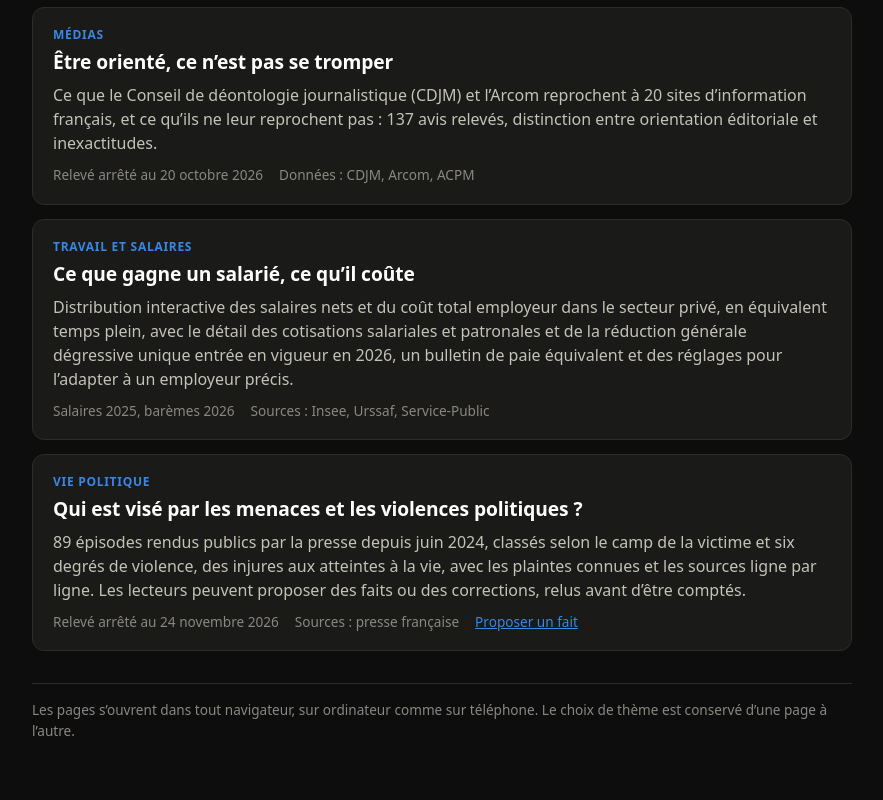
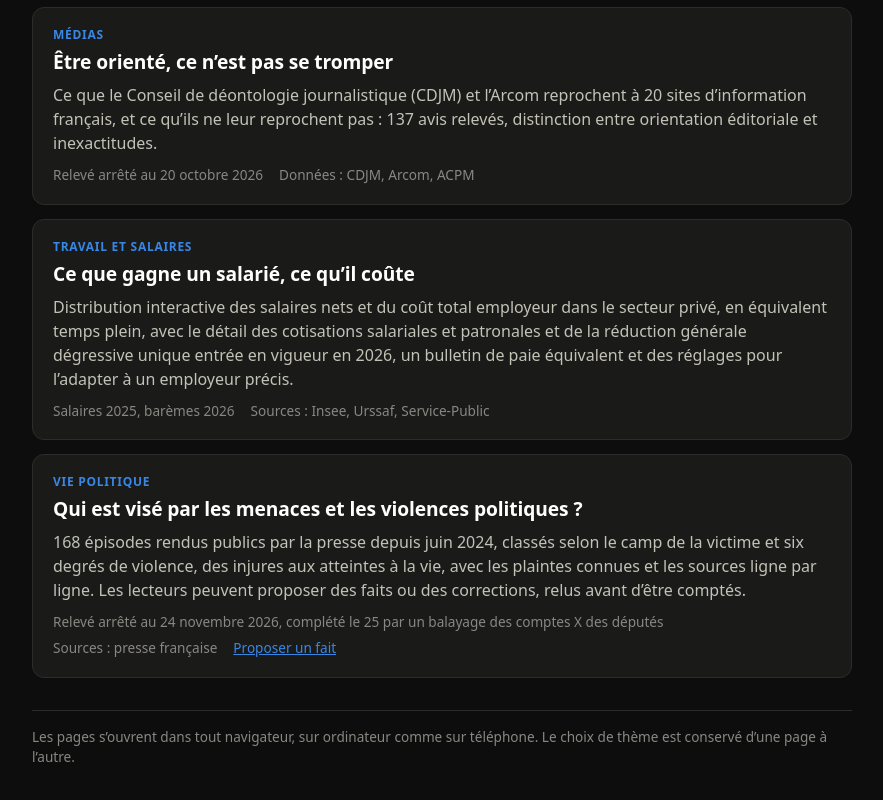
Before and after one commit to VincentPonchaut/analyses, a plain HTML site: page index.html in a window 1280 px wide. Shown: the part 633-1433 px from the top of the page, without its empty margins (198-1081 px from the left). Drawn offline with Linux system fonts and the light colour scheme.

Commit message:
Accueil : met à jour le décompte de la page violences politiques (168 épisodes)
Co-Authored-By: Claude Opus 5.5 <noreply@anthropic.com>
Claude-Session: https://claude.ai/code/session_01J4vZy6i1M1nijF77bs8Lhb

```diff
--- a/index.html
+++ b/index.html
@@ -84,8 +84,8 @@ footer{margin-top:32px;padding-top:16px;border-top:1px solid var(--grid);font-si
       <li class="card">
         <p class="topic">Vie politique</p>
         <h2><a href="violences-politiques/">Qui est visé par les menaces et les violences politiques ?</a></h2>
-        <p class="desc">89 épisodes rendus publics par la presse depuis juin 2024, classés selon le camp de la victime et six degrés de violence, des injures aux atteintes à la vie, avec les plaintes connues et les sources ligne par ligne. Les lecteurs peuvent proposer des faits ou des corrections, relus avant d’être comptés.</p>
-        <p class="meta"><span>Relevé arrêté au 24 novembre 2026</span><span>Sources : presse française</span><a href="violences-politiques/#contribuer">Proposer un fait</a></p>
+        <p class="desc">168 épisodes rendus publics par la presse depuis juin 2024, classés selon le camp de la victime et six degrés de violence, des injures aux atteintes à la vie, avec les plaintes connues et les sources ligne par ligne. Les lecteurs peuvent proposer des faits ou des corrections, relus avant d’être comptés.</p>
+        <p class="meta"><span>Relevé arrêté au 24 novembre 2026, complété le 25 par un balayage des comptes X des députés</span><span>Sources : presse française</span><a href="violences-politiques/#contribuer">Proposer un fait</a></p>
       </li>
     </ul>
   </main>
```
